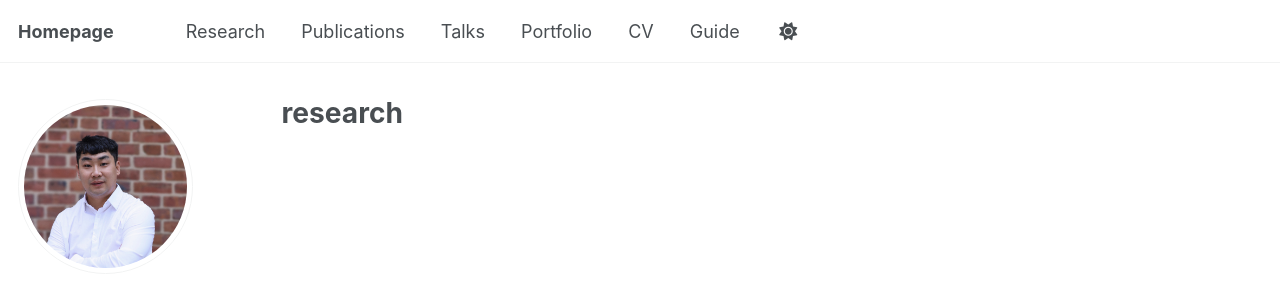
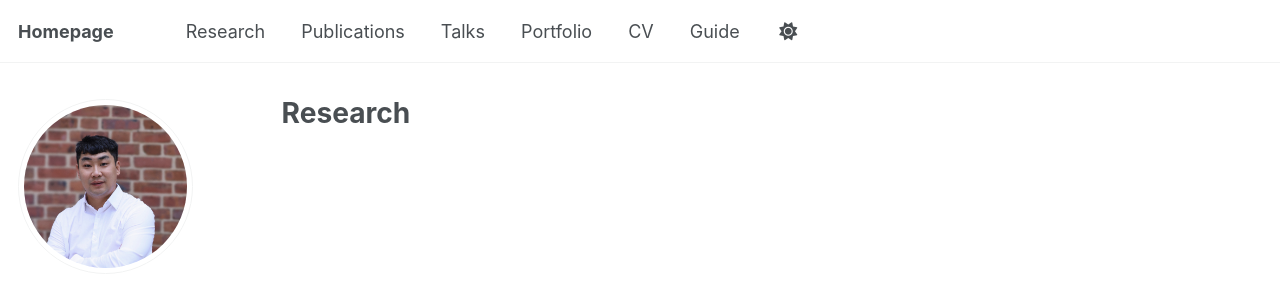
Before and after one commit to ShengzhiLuan/ShengzhiLuan.github.io, a Jekyll site: the page built from _pages/research.html, in a window 1280 px wide. Shown: the top 285 px of the page. Built offline with Jekyll 4.4.1, drawn with Linux system fonts in a browser that asks for light colours; some web fonts are replaced; a script that is not in the unit is left out.

```diff
--- a/_pages/research.html
+++ b/_pages/research.html
@@ -1,7 +1,7 @@
 ---
 layout: archive
-title: "research"
-permalink: /Research/
+title: "Research"
+permalink: /research/
 author_profile: true
 ---
 
```
